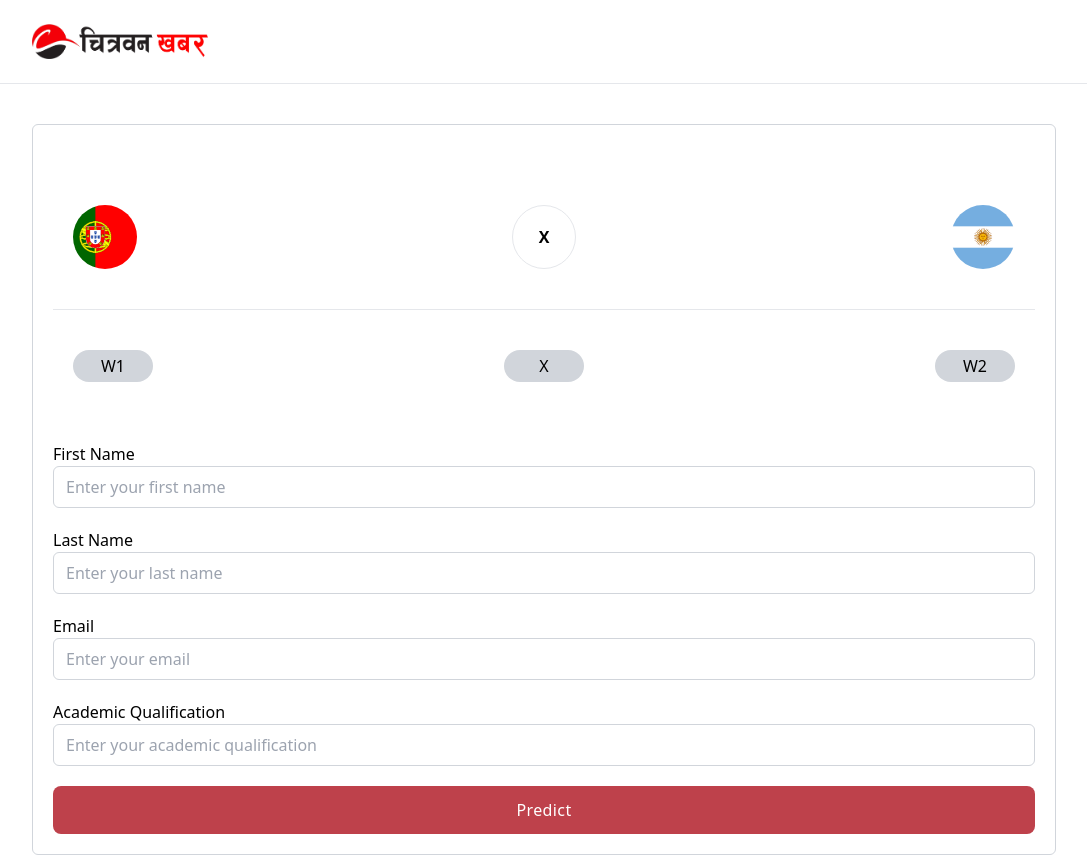
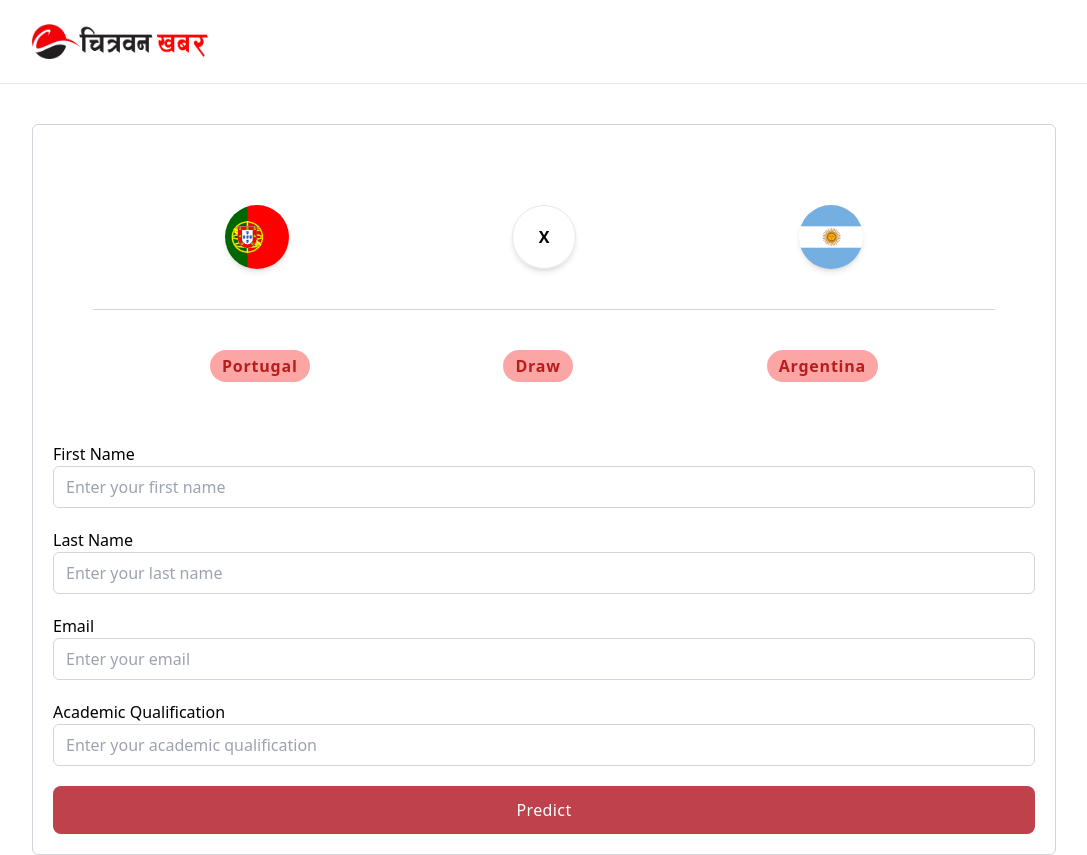
Before and after one commit to subegshahi/wc2022-prediction, a React (Vite) app: page / in a window 1280 px wide. Shown: the whole page, without its empty margins (96-1183 px from the left). Built offline with nearby package versions, Linux system fonts and the light colour scheme.

Commit message:
Update Home.jsx

```diff
--- a/src/pages/Home.jsx
+++ b/src/pages/Home.jsx
@@ -8,38 +8,40 @@ export const Home = () => {
       <div className="container mx-auto px-5 mt-10 lg:px-32">
         <div className="border border-gray-300 rounded-md p-5">
           <form className="mt-10" action="">
-            <div className="flex justify-between p-5 mt-5">
+            <div className="px-10">
+              <div className="flex justify-around p-5 mt-5">
                 <img
-                className="w-16 h-16 bg-gray-300 rounded-full object-cover object-center"
+                  className="w-16 h-16bg-gray-300 rounded-full object-cover object-center shadow-md"
                   src={portugal}
                   alt=""
                 />
 
-              <div className="w-16 h-16  rounded-full flex justify-center items-center font-semibold border ">
+                <div className="w-16 h-16 rounded-full flex justify-center items-center font-semibold border shadow-md">
                   X
                 </div>
 
                 <img
-                className="w-16 h-16 bg-gray-300 rounded-full object-cover object-center"
+                  className="w-16 h-16 bg-gray-300 rounded-full object-cover object-center shadow-md"
                   src={argentina}
                   alt=""
                 />
               </div>
 
-            <hr className="mt-5" />
+              <hr className="mt-5 border-gray-300" />
 
-            <div className="flex justify-between p-5 mt-5">
-              <button className="bg-gray-300 p-2 w-20 h-8 rounded-full text-center flex justify-center items-center">
-                W1
+              <div className="flex justify-around p-5 mt-5">
+                <button className="bg-red-300 text-red-700 font-semibold tracking-wider px-3 py-1 rounded-full text-center flex justify-center items-center  hover:bg-red-400 hover:text-red-900">
+                  Portugal
                 </button>
 
-              <button className="bg-gray-300 p-2 w-20 h-8 rounded-full text-center flex justify-center items-center">
-                X
+                <button className="bg-red-300 text-red-700 font-semibold tracking-wider px-3 py-1 rounded-full text-center flex justify-center items-center  hover:bg-red-400 hover:text-red-900">
+                  Draw
                 </button>
 
-              <button className="bg-gray-300 p-2 w-20 h-8 rounded-full text-center flex justify-center items-center">
-                W2
+                <button className="bg-red-300 text-red-700 font-semibold tracking-wider px-3 py-1 rounded-full text-center flex justify-center items-center  hover:bg-red-400 hover:text-red-900">
+                  Argentina
                 </button>
+              </div>
             </div>
 
             <div className="mt-10">
```
Lines whose indentation alone changed are shown as unchanged.
